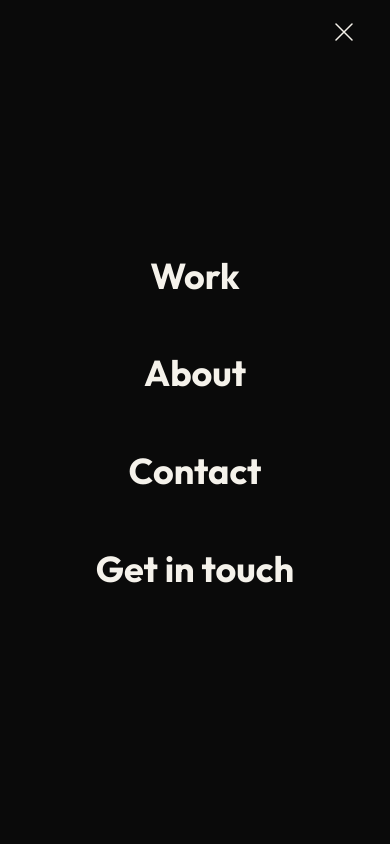
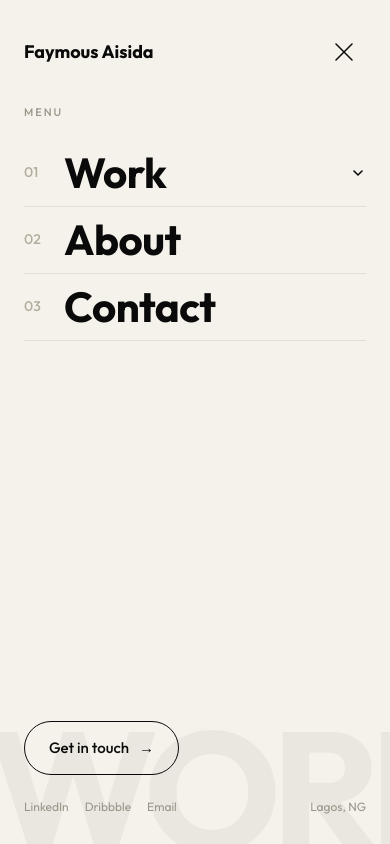
Before and after one commit to Faymous-tech/uiux-design-portfolio, a Next.js app: page / in a window 390 px wide. Both pictures are taken after a click on the button "Open menu". Shown: the top 844 px of the page. Built offline with nearby package versions, Linux system fonts and the light colour scheme.

Commit message:
Redesign mobile menu: editorial cream panel with Work accordion

```diff
--- a/src/components/ui/Nav.tsx
+++ b/src/components/ui/Nav.tsx
@@ -1,6 +1,8 @@
 "use client";
 
 import { useEffect, useState } from "react";
+import Link from "next/link";
+import { projects } from "@/lib/projects";
 
 const navLinks = [
   { label: "Work",    href: "#work" },
@@ -8,14 +10,10 @@ const navLinks = [
   { label: "Contact", href: "#contact" },
 ];
 
-const overlayLinks = [
-  ...navLinks,
-  { label: "Get in touch", href: "#contact" },
-];
-
 export default function Nav() {
-  const [scrolled,  setScrolled]  = useState(false);
-  const [menuOpen,  setMenuOpen]  = useState(false);
+  const [scrolled, setScrolled] = useState(false);
+  const [menuOpen, setMenuOpen] = useState(false);
+  const [workOpen, setWorkOpen] = useState(false);
 
   useEffect(() => {
     const onScroll = () => setScrolled(window.scrollY > 10);
@@ -29,7 +27,25 @@ export default function Nav() {
     return () => { document.body.style.overflow = ""; };
   }, [menuOpen]);
 
-  const close = () => setMenuOpen(false);
+  const close = () => { setMenuOpen(false); setWorkOpen(false); };
+
+  const numStyle = {
+    fontFamily: "var(--font-display)",
+    fontSize: "14px",
+    fontWeight: 500,
+    color: "#b3ad9f",
+    width: "24px",
+    flexShrink: 0,
+  } as const;
+
+  const wordStyle = {
+    fontFamily: "var(--font-display)",
+    fontSize: "42px",
+    fontWeight: 700,
+    color: "#0A0A0A",
+    lineHeight: 1,
+    letterSpacing: "-0.5px",
+  } as const;
 
   return (
     <>
@@ -50,6 +66,11 @@ export default function Nav() {
             padding-right: 24px;
           }
         }
+        @keyframes navFade { from { opacity: 0; } to { opacity: 1; } }
+        @keyframes navSubDrop {
+          from { opacity: 0; transform: translateY(-6px); }
+          to   { opacity: 1; transform: translateY(0); }
+        }
       `}</style>
 
       <header
@@ -62,7 +83,7 @@ export default function Nav() {
         }}
       >
         <nav className="nav-inner h-16 flex items-center justify-between">
-          {/* ── Name / logo ── */}
+          {/* Name / logo */}
           <a
             href="/"
             className="text-[#0A0A0A] tracking-tight shrink-0"
@@ -75,7 +96,7 @@ export default function Nav() {
             Faymous Aisida
           </a>
 
-          {/* ── Desktop links + CTA (hidden below md) ── */}
+          {/* Desktop links + CTA */}
           <div className="hidden md:flex items-center gap-8">
             {navLinks.map((link) => (
               <a
@@ -122,7 +143,7 @@ export default function Nav() {
             </a>
           </div>
 
-          {/* ── Mobile hamburger (visible below md) ── */}
+          {/* Mobile hamburger */}
           <button
             className="flex md:hidden items-center justify-center"
             style={{ width: "44px", height: "44px" }}
@@ -138,55 +159,146 @@ export default function Nav() {
         </nav>
       </header>
 
-      {/* ── Full-screen mobile overlay ── */}
+      {/* Full-screen mobile overlay — editorial cream */}
       {menuOpen && (
         <div
-          className="fixed inset-0 z-[100] flex flex-col items-center justify-center nav-overlay"
-          style={{ backgroundColor: "#0A0A0A" }}
+          className="fixed inset-0 z-[100]"
+          style={{
+            backgroundColor: "#F5F2EB",
+            display: "flex",
+            flexDirection: "column",
+            padding: "30px 24px 28px",
+            animation: "navFade 0.25s ease",
+            overflowY: "auto",
+          }}
         >
-          {/* X — top-right, aligned with hamburger position */}
+          {/* Watermark */}
+          <span
+            aria-hidden="true"
+            style={{
+              position: "absolute",
+              bottom: "-30px",
+              left: "-12px",
+              fontFamily: "var(--font-display)",
+              fontSize: "170px",
+              fontWeight: 800,
+              color: "rgba(10,10,10,0.045)",
+              letterSpacing: "-10px",
+              whiteSpace: "nowrap",
+              lineHeight: 1,
+              pointerEvents: "none",
+              userSelect: "none",
+            }}
+          >
+            WORK
+          </span>
+
+          {/* Top bar */}
+          <div style={{ display: "flex", alignItems: "center", justifyContent: "space-between", zIndex: 2 }}>
+            <a
+              href="/"
+              onClick={close}
+              style={{ fontFamily: "var(--font-display)", fontWeight: 700, fontSize: "18px", color: "#0A0A0A", textDecoration: "none" }}
+            >
+              Faymous Aisida
+            </a>
             <button
               onClick={close}
               aria-label="Close menu"
-            className="absolute top-0 flex items-center justify-center"
-            style={{
-              right: "var(--section-px)",
-              height: "64px",
-              width: "44px",
-            }}
+              style={{ width: "44px", height: "44px", display: "flex", alignItems: "center", justifyContent: "center", background: "transparent", border: "none", cursor: "pointer" }}
             >
               <svg width="18" height="18" viewBox="0 0 18 18" fill="none">
-              <path
-                d="M1 1L17 17M17 1L1 17"
-                stroke="#F5F2EB"
-                strokeWidth="1.5"
-                strokeLinecap="round"
-              />
+                <path d="M1 1L17 17M17 1L1 17" stroke="#0A0A0A" strokeWidth="1.5" strokeLinecap="round" />
+              </svg>
+            </button>
+          </div>
+
+          {/* Overline */}
+          <div style={{ marginTop: "30px", fontFamily: "var(--font-display)", fontSize: "11px", letterSpacing: "0.18em", textTransform: "uppercase", color: "#9a9589", fontWeight: 500, zIndex: 2 }}>
+            Menu
+          </div>
+
+          {/* Menu */}
+          <nav style={{ marginTop: "18px", zIndex: 2, flex: 1 }}>
+            {/* 01 Work — accordion */}
+            <div style={{ padding: "12px 0", borderBottom: "1px solid rgba(10,10,10,0.08)" }}>
+              <button
+                onClick={() => setWorkOpen((v) => !v)}
+                aria-expanded={workOpen}
+                style={{ width: "100%", display: "flex", alignItems: "center", gap: "16px", background: "transparent", border: "none", padding: 0, cursor: "pointer", textAlign: "left" }}
+              >
+                <span style={numStyle}>01</span>
+                <span style={wordStyle}>Work</span>
+                <svg
+                  width="16" height="16" viewBox="0 0 16 16" fill="none"
+                  style={{ marginLeft: "auto", transform: workOpen ? "rotate(180deg)" : "none", transition: "transform 0.3s ease" }}
+                >
+                  <path d="M4 6l4 4 4-4" stroke="#0A0A0A" strokeWidth="1.6" strokeLinecap="round" strokeLinejoin="round" />
                 </svg>
               </button>
 
-          {/* Stacked links */}
-          <nav className="flex flex-col items-center gap-10">
-            {overlayLinks.map((link) => (
+              {workOpen && (
+                <div style={{ marginTop: "16px", marginLeft: "40px", display: "flex", flexDirection: "column", gap: "16px", paddingBottom: "6px", animation: "navSubDrop 0.3s ease" }}>
+                  {projects.map((p) => (
+                    <Link
+                      key={p.id}
+                      href={`/work/${p.id}`}
+                      onClick={close}
+                      style={{ display: "flex", alignItems: "center", textDecoration: "none" }}
+                    >
+                      <span style={{ fontFamily: "var(--font-display)", fontSize: "17px", fontWeight: 600, color: "#0A0A0A", whiteSpace: "nowrap" }}>
+                        {p.title}
+                      </span>
+                      <span style={{ flex: 1, borderBottom: "2px dotted #cbc5b6", margin: "0 14px" }} />
+                      <span style={{ fontFamily: "var(--font-display)", fontSize: "12.5px", color: "#9a9589", width: "74px", textAlign: "left", flexShrink: 0, whiteSpace: "nowrap" }}>
+                        {p.category.split("·")[0].trim()}
+                      </span>
+                      <span style={{ width: "22px", textAlign: "right", fontSize: "15px", color: "#bdb7a8", flexShrink: 0 }}>→</span>
+                    </Link>
+                  ))}
+                </div>
+              )}
+            </div>
+
+            {/* 02 About */}
             <a
-                key={link.label}
-                href={link.href}
+              href="#about"
               onClick={close}
-                style={{
-                  fontFamily: "var(--font-display)",
-                  fontWeight: 700,
-                  fontSize: "36px",
-                  color: "#F5F2EB",
-                  textDecoration: "none",
-                  minHeight: "44px",
-                  display: "flex",
-                  alignItems: "center",
-                }}
+              style={{ display: "flex", alignItems: "center", gap: "16px", padding: "12px 0", borderBottom: "1px solid rgba(10,10,10,0.08)", textDecoration: "none" }}
             >
-                {link.label}
+              <span style={numStyle}>02</span>
+              <span style={wordStyle}>About</span>
             </a>
-            ))}
+
+            {/* 03 Contact */}
+            <a
+              href="#contact"
+              onClick={close}
+              style={{ display: "flex", alignItems: "center", gap: "16px", padding: "12px 0", borderBottom: "1px solid rgba(10,10,10,0.08)", textDecoration: "none" }}
+            >
+              <span style={numStyle}>03</span>
+              <span style={wordStyle}>Contact</span>
+            </a>
           </nav>
+
+          {/* Footer */}
+          <div style={{ zIndex: 2, marginTop: "18px" }}>
+            <a
+              href="#contact"
+              onClick={close}
+              style={{ display: "inline-flex", alignItems: "center", gap: "10px", border: "1px solid #0A0A0A", borderRadius: "999px", padding: "14px 24px", fontFamily: "var(--font-display)", fontSize: "15px", fontWeight: 500, color: "#0A0A0A", textDecoration: "none" }}
+            >
+              Get in touch <span>→</span>
+            </a>
+            <div style={{ display: "flex", alignItems: "center", justifyContent: "space-between", marginTop: "22px", fontFamily: "var(--font-display)", fontSize: "12px", color: "#9a9589" }}>
+              <div style={{ display: "flex", gap: "16px" }}>
+                <a href="https://linkedin.com/in/faymousaisida" target="_blank" rel="noreferrer" style={{ color: "#9a9589", textDecoration: "none" }}>LinkedIn</a>
+                <a href="https://dribbble.com/faymousaisida" target="_blank" rel="noreferrer" style={{ color: "#9a9589", textDecoration: "none" }}>Dribbble</a>
+                <a href="mailto:aisidafamous@gmail.com" style={{ color: "#9a9589", textDecoration: "none" }}>Email</a>
+              </div>
+              <span>Lagos, NG</span>
+            </div>
+          </div>
         </div>
       )}
     </>
```
Lines whose indentation alone changed are shown as unchanged.
